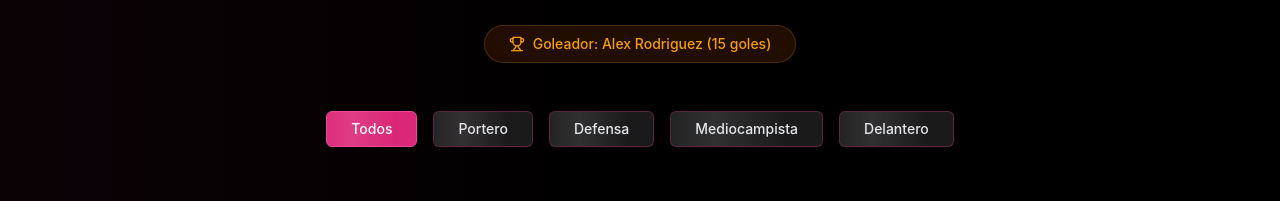
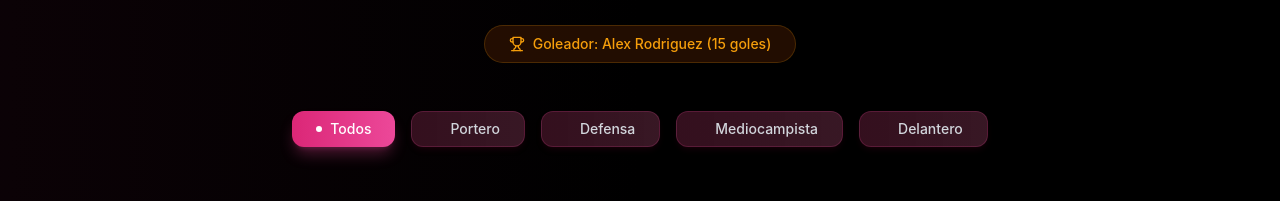
Before and after one commit to JonatanBadillo/cuinos-fc, a React (Vite) app: page / in a window 1280 px wide. Shown: the part 3219-3420 px from the top of the page. Built offline with nearby package versions, Linux system fonts and the light colour scheme.

Commit message:
Refactor PlayersSection component: simplify position type handling, enhance button styles with improved animations and layout, and update position mapping for better clarity. Replace Trophy import with a new icon from 'lucide-react' for a more modern look.

```diff
--- a/src/components/PlayersSection.tsx
+++ b/src/components/PlayersSection.tsx
@@ -3,19 +3,16 @@ import { players } from '@/data/players';
 import { PlayerCard } from './PlayerCard';
 import { useState } from 'react';
 import { Button } from '@/components/ui/button';
-import Trophy from '@/components/icons/Trophy';
-
-// Definir tipo para las posiciones
-type Position = 'Todos' | 'Portero' | 'Defensa' | 'Mediocampista' | 'Delantero';
+import { Trophy } from 'lucide-react';
 
 export function PlayersSection() {
-  const [selectedPosition, setSelectedPosition] = useState<Position>('Todos');
+  const [selectedPosition, setSelectedPosition] = useState<string>('Todos');
 
   // Traducción de posiciones
-  const positions: Position[] = ['Todos', 'Portero', 'Defensa', 'Mediocampista', 'Delantero'];
+  const positions = ['Todos', 'Portero', 'Defensa', 'Mediocampista', 'Delantero'];
 
-  // Mapeo para filtrado con tipo definido
-  const positionMapping: Record<Position, string> = {
+  // Mapeo para filtrado
+  const positionMapping = {
     'Todos': 'All',
     'Portero': 'Goalkeeper',
     'Defensa': 'Defender',
@@ -83,25 +80,33 @@ export function PlayersSection() {
                 <Button
                   onClick={() => setSelectedPosition(position)}
                   className={`
-                    relative overflow-hidden group px-6 py-2
+                    relative overflow-hidden rounded-xl px-6 py-3 font-medium
+                    transition-all duration-300 ease-out
                     ${selectedPosition === position
-                      ? 'bg-pink-600 hover:bg-pink-700 text-white border-pink-500'
-                      : 'bg-white/10 hover:bg-white/20 text-gray-200 hover:text-white border-pink-500/30 hover:border-pink-500'
+                      ? 'bg-gradient-to-r from-pink-600 to-pink-500 text-white shadow-lg shadow-pink-500/30 border-none'
+                      : `
+                        bg-gradient-to-r from-pink-950/50 to-pink-900/30
+                        text-gray-300 hover:text-white
+                        border border-pink-500/20 hover:border-pink-500/50
+                        backdrop-blur-sm hover:bg-gradient-to-r hover:from-pink-900/50 hover:to-pink-800/30
+                        shadow-md shadow-pink-950/20 hover:shadow-lg hover:shadow-pink-500/10
+                      `
                     }
+                    before:absolute before:inset-0 before:bg-gradient-to-r before:from-white/0 before:via-white/20 before:to-white/0
+                    before:translate-x-[-200%] hover:before:translate-x-[200%] before:transition-transform before:duration-700
                   `}
                 >
-                  {/* Efecto de brillo */}
-                  <motion.div
-                    className="absolute inset-0 bg-gradient-to-r from-transparent via-white/10 to-transparent"
-                    initial={{ x: '-100%' }}
-                    animate={{ x: '100%' }}
-                    transition={{
-                      repeat: Infinity,
-                      duration: 2,
-                      ease: "linear",
-                    }}
-                  />
-                  <span className="relative z-10 font-medium">{position}</span>
+                  <span className="relative z-10 flex items-center gap-2">
+                    <span
+                      className={`h-1.5 w-1.5 rounded-full transition-all duration-300
+                        ${selectedPosition === position
+                          ? 'bg-white scale-100'
+                          : 'bg-pink-400/50 scale-0 group-hover:scale-100'
+                        }
+                      `}
+                    />
+                    {position}
+                  </span>
                 </Button>
               </motion.div>
             ))}
```
